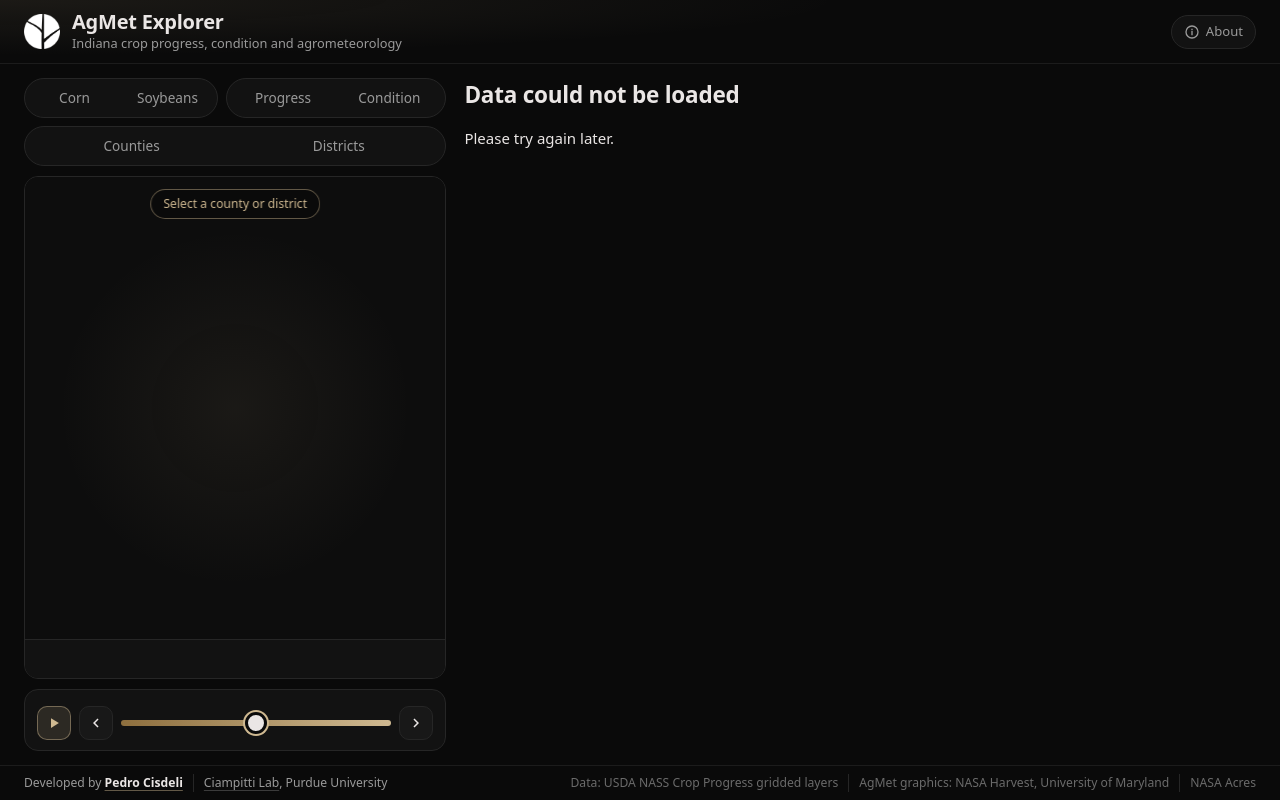
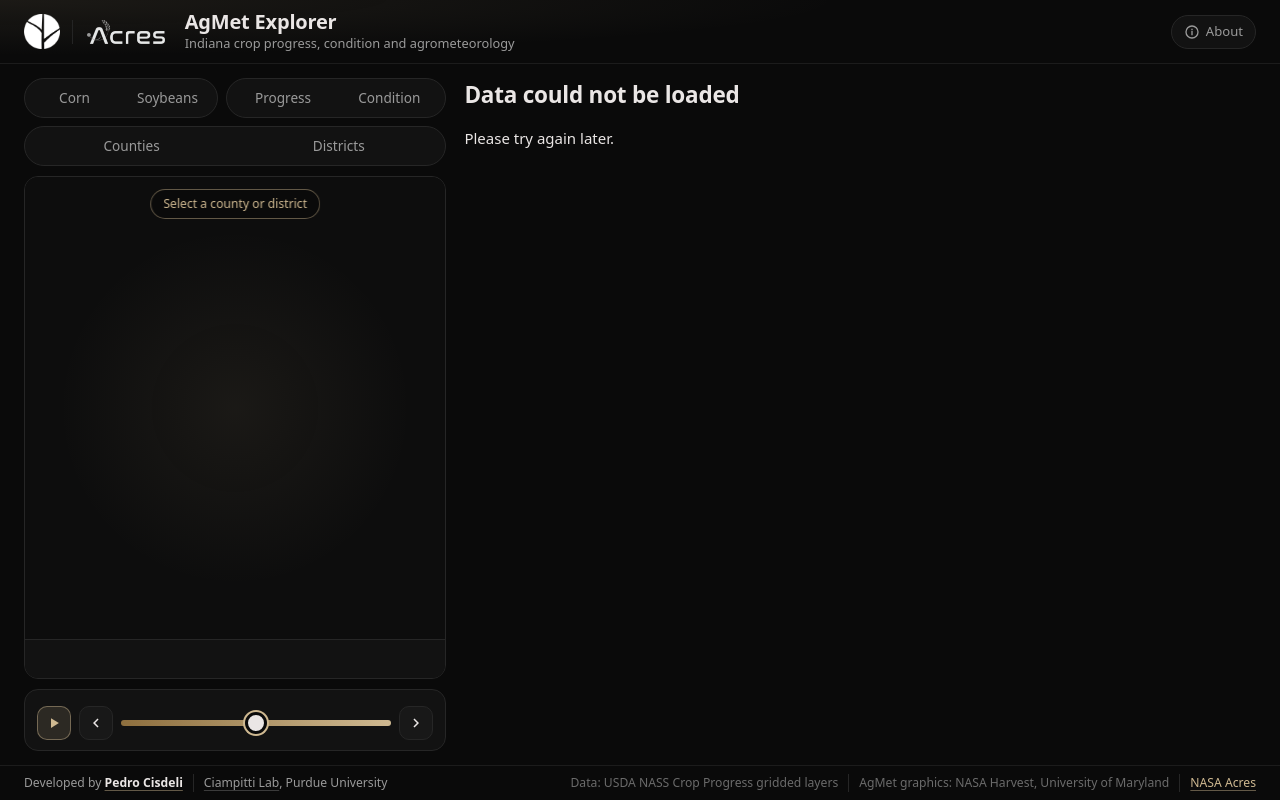
Before and after one commit to Ciampitti-Lab/AgMetExplorer, a website built with Vite: page web/index.html in a window 1280 px wide. Built offline with nearby package versions, Linux system fonts and the light colour scheme; files whose address does not match are found by name.

Commit message:
feat: NASA Acres logo next to the lab logo and footer link

```diff
--- a/web/index.html
+++ b/web/index.html
@@ -15,6 +15,9 @@
     <header class="site-header">
       <a class="brand" href="https://ciampittilab.org" aria-label="Ciampitti Lab home">
         <img src="./lab-logo.png" alt="" width="40" height="39" />
+      </a>
+      <a class="partner" href="https://www.nasaacres.org/" target="_blank" rel="noopener">
+        <img src="./nasa-acres-logo.webp" alt="NASA Acres" width="311" height="96" />
       </a>
       <div class="titles">
         <h1>AgMet Explorer</h1>
@@ -97,7 +100,11 @@
       <p class="sources">
         <span>Data: USDA NASS Crop Progress gridded layers</span>
         <span>AgMet graphics: NASA Harvest, University of Maryland</span>
-        <span>NASA Acres</span>
+        <span
+          ><a class="secondary" href="https://www.nasaacres.org/" target="_blank" rel="noopener"
+            >NASA Acres</a
+          ></span
+        >
       </p>
     </footer>
 
--- a/web/src/style.css
+++ b/web/src/style.css
@@ -86,7 +86,11 @@ h4 {
 
 .site-header {
   display: grid;
-  grid-template-columns: auto 1fr auto;
+  grid-template-columns: auto auto 1fr auto;
+  grid-template-areas:
+    "brand partner . about"
+    "titles titles titles titles"
+    "status status status status";
   align-items: center;
   gap: 4px 12px;
   padding: 12px var(--gutter);
@@ -112,9 +116,24 @@ h4 {
   font-size: 0.8rem;
 }
 
+.brand {
+  grid-area: brand;
+}
+
+.partner {
+  grid-area: partner;
+}
+
+.titles {
+  grid-area: titles;
+}
+
+.about-btn {
+  grid-area: about;
+}
+
 .status {
-  grid-column: 1 / -1;
-  grid-row: 2;
+  grid-area: status;
   display: flex;
   flex-wrap: wrap;
   gap: 2px 16px;
@@ -137,6 +156,25 @@ h4 {
 .status .dot.alt {
   background: #58b0a3;
   box-shadow: 0 0 0 3px rgba(88, 176, 163, 0.18);
+}
+
+.partner {
+  display: block;
+  margin-right: 4px;
+  padding-left: 12px;
+  border-left: 1px solid var(--line);
+  opacity: 0.92;
+  transition: opacity 0.15s;
+}
+
+.partner:hover {
+  opacity: 1;
+}
+
+.partner img {
+  display: block;
+  width: auto;
+  height: 20px;
 }
 
 .about-btn {
@@ -1241,13 +1279,21 @@ input[type="range"]::-moz-range-thumb {
   }
 
   .site-header {
-    grid-template-columns: auto auto 1fr auto;
+    grid-template-columns: auto auto auto 1fr auto;
+    grid-template-areas: "brand partner titles status about";
     padding: 10px 24px;
   }
 
+  .partner {
+    margin-right: 8px;
+    padding-left: 14px;
+  }
+
+  .partner img {
+    height: 24px;
+  }
+
   .status {
-    grid-column: auto;
-    grid-row: auto;
     justify-content: flex-end;
     margin-top: 0;
   }
```
Also changed, not shown: web/public/nasa-acres-logo.webp (added).
